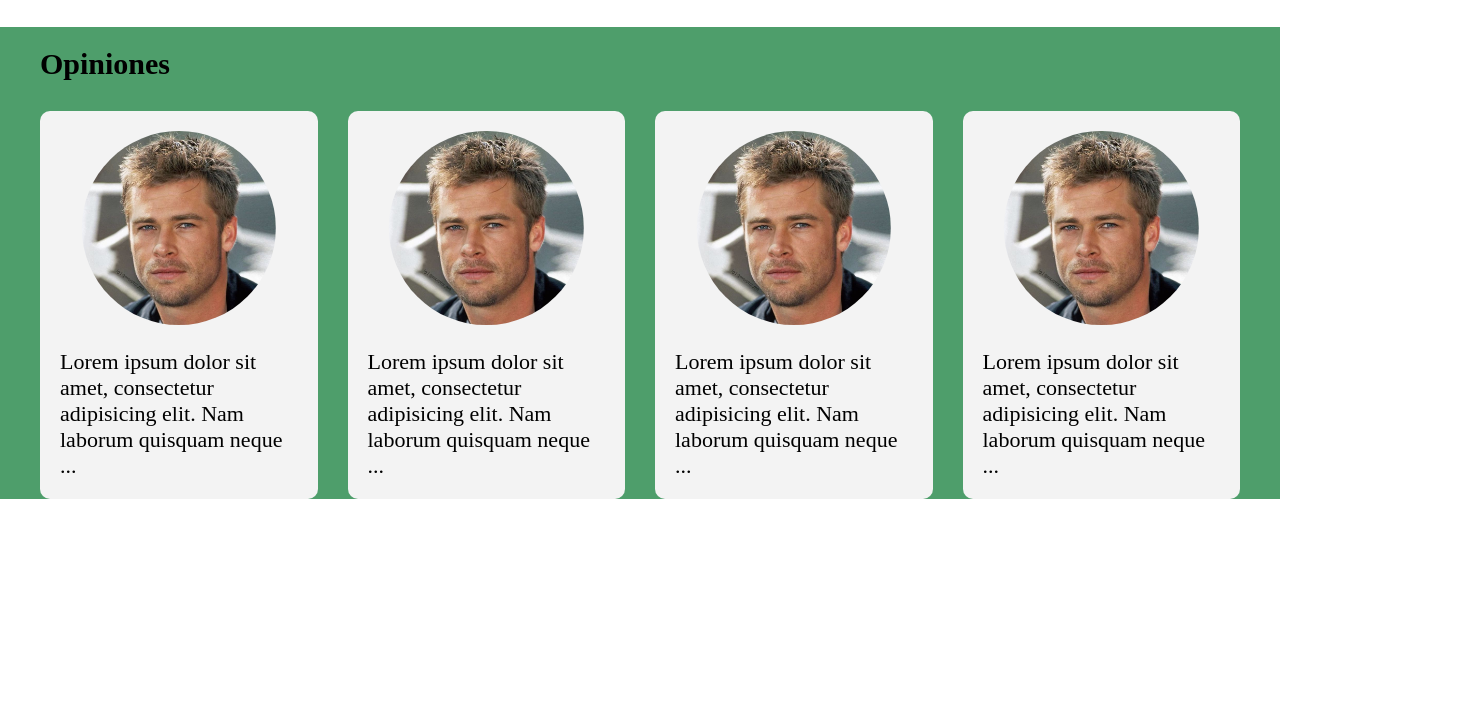
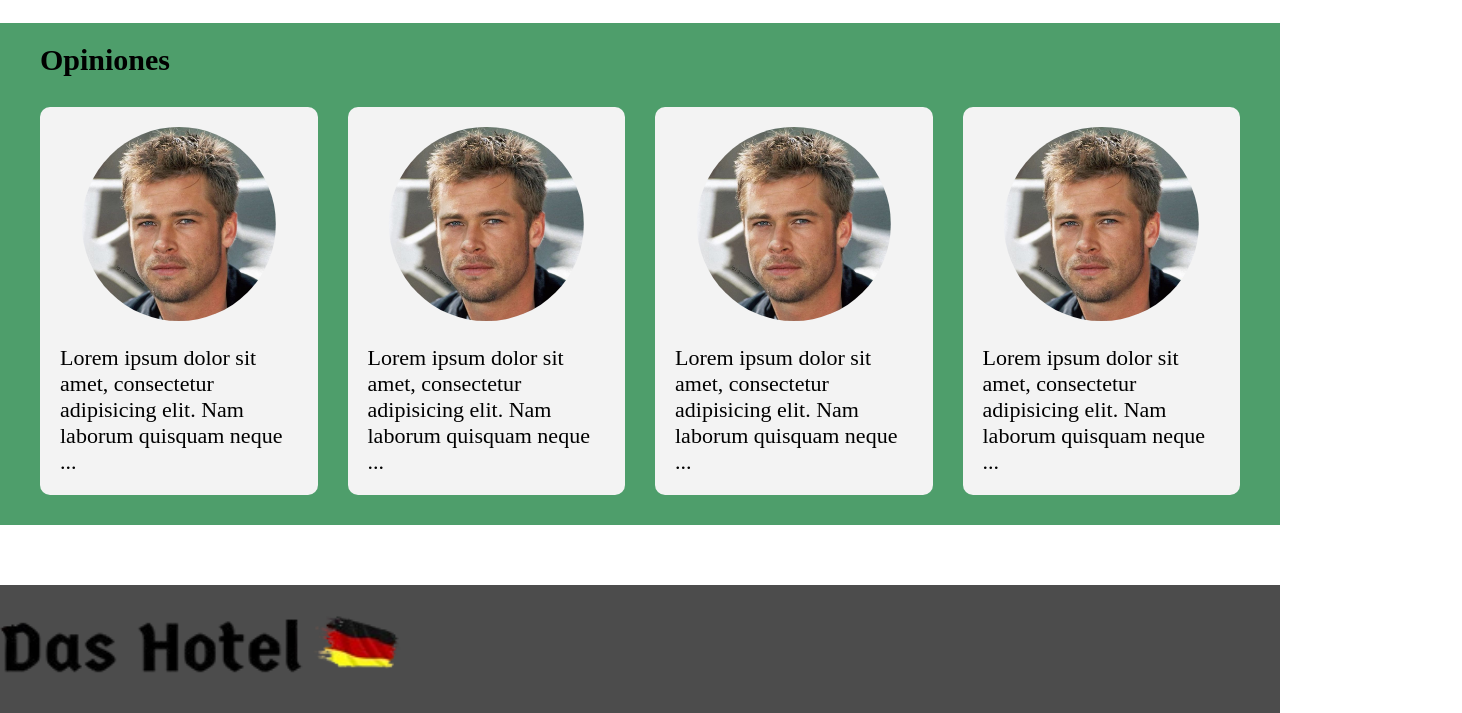
Before and after one commit to schamne65/dashotel, a plain HTML site: page index.html in a window 1280 px wide. Shown: the part 1909-2622 px from the top of the page, 1462 px wide, since content can reach past the window. Before the commit the page ends 2408 px from the top, so only its background shows below. Drawn offline with Linux system fonts and the light colour scheme; a web font is replaced by a local one.

Commit message:
nuevos cambios

```diff
--- a/css/style.css
+++ b/css/style.css
@@ -39,12 +39,13 @@ body{
     flex: 1;
 }
 
-h1{
+h1 img{
     padding: 20px 0;
         font-size: 80px;
         font-family: "Germania One", serif;
         font-weight: 400;
         font-style: normal;
+        height: 80px;
 }
 
 h2{
@@ -103,7 +104,10 @@ article{
     display: grid;
     grid-template-columns: repeat(24, 1fr);
     grid-gap: 30px;
+    padding-bottom: 30px;
 }
+
+
 
 .bloque-vw.main-section{
     background: #4e9e6b;
@@ -160,3 +164,11 @@ article.opiniones figure img{
     padding: 10px;
     top: 10px;
 }
+
+
+footer{
+    background: #4c4c4c;
+}
+footer h1{
+    color:#fff;
+}
--- a/index.html
+++ b/index.html
@@ -13,7 +13,7 @@
     <header class="header bloque-vw">
 
 
-        <h1>Das Hotel </h1>
+        <h1><img src="./img/nose.png" alt=""></h1>
 
         <nav class="nav flex ">
             <ul class="list-ul">
@@ -278,6 +278,8 @@
             </div>
         </section>
     </main>
-
+    <footer>
+        <h1><img src="./img/nose.png" alt=""></h1>
+    </footer>
 </body>
 </html>
```
Also changed, not shown: img/nose.png (added).
